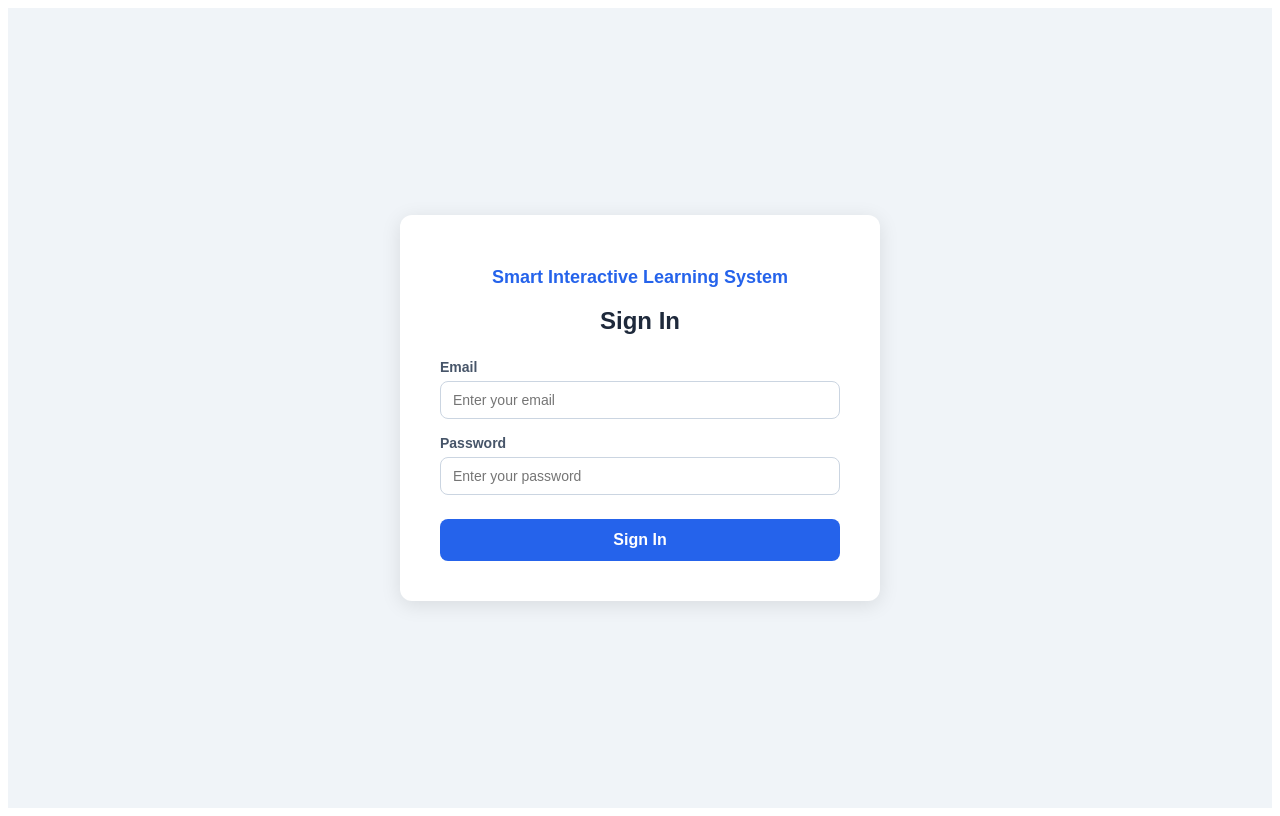
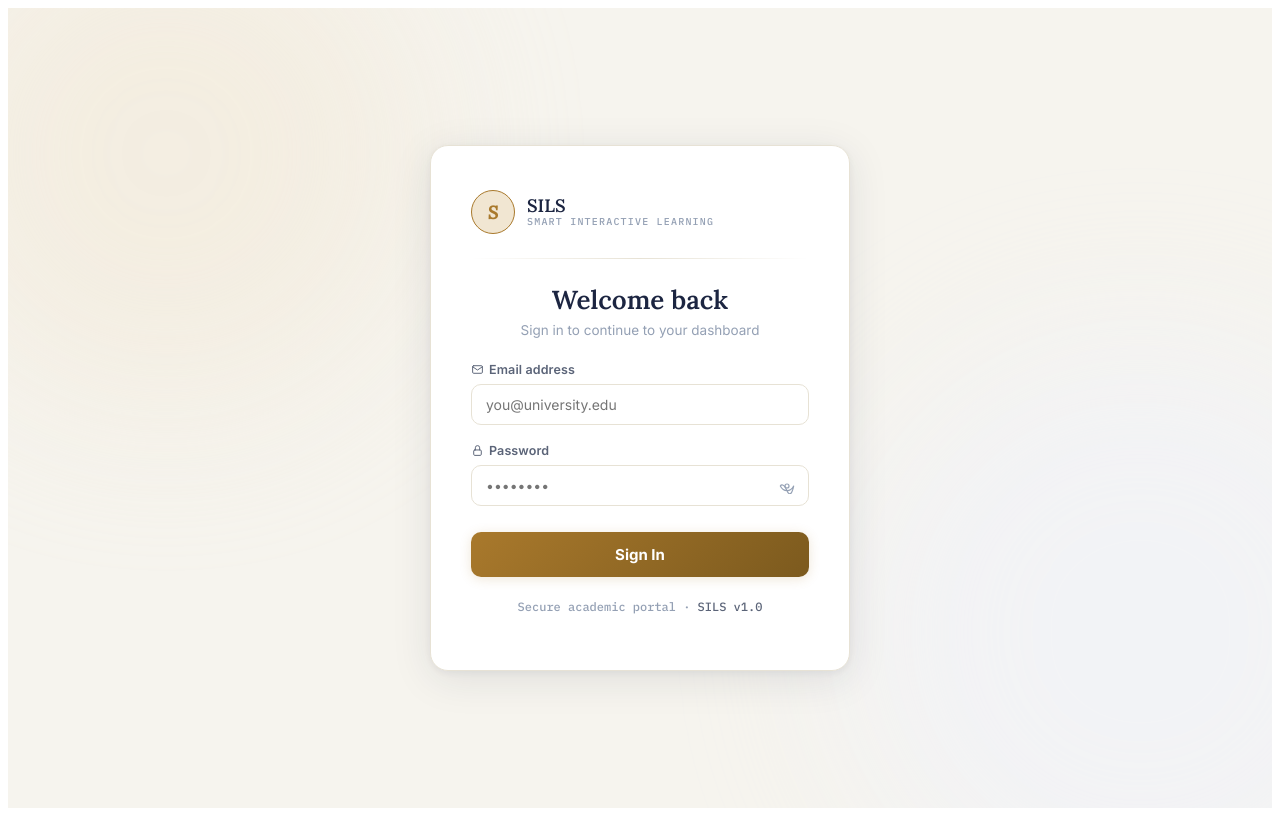
Before and after one commit to rain-0921/smart, a React (Create React App) app in the folder frontend/: page /login in a window 1280 px wide. Built offline with nearby package versions, Linux system fonts and the light colour scheme.

Commit message:
更改了frontend

```diff
--- a/frontend/src/pages/Login.jsx
+++ b/frontend/src/pages/Login.jsx
@@ -3,11 +3,94 @@ import { useNavigate } from 'react-router-dom';
 import { useAuth } from '../context/AuthContext';
 import { loginUser } from '../services/api';
 
+/* ════════════════════════════════════════════════════════════
+   DESIGN TOKENS — matches all dashboard pages
+   ════════════════════════════════════════════════════════════ */
+const token = {
+  paper:      '#F6F4EE',
+  surface:    '#FFFFFF',
+  line:       '#E7E2D5',
+  ink:        '#1C2541',
+  inkSoft:    '#5B6478',
+  inkFaint:   '#94A0B4',
+  brass:      '#A9792C',
+  brassSoft:  '#F1E6D2',
+  brassDeep:  '#7C5A1E',
+  danger:     '#B3261E',
+  dangerSoft: '#FBEAE9',
+  good:       '#1F7A4D',
+  goodSoft:   '#E7F5EE',
+  indigo:     '#4F46E5',
+  indigoSoft: '#EEF2FF',
+};
+
+const fontDisplay = "'Lora', Georgia, serif";
+const fontBody    = "'Inter', -apple-system, BlinkMacSystemFont, sans-serif";
+const fontMono    = "'IBM Plex Mono', 'SFMono-Regular', Consolas, monospace";
+
+/* ── GlobalStyle: fonts + CSS-only features ── */
+function GlobalStyle() {
+  return (
+    <style>{`
+      @import url('https://fonts.googleapis.com/css2?family=Lora:ital,wght@0,500;0,600;1,500&family=Inter:wght@400;500;600;700&family=IBM+Plex+Mono:wght@500;600&display=swap');
+
+      .login-root * { box-sizing: border-box; }
+      .login-root { font-family: ${fontBody}; }
+
+      .login-input:focus {
+        border-color: ${token.brass};
+        box-shadow: 0 0 0 3px ${token.brass}22;
+        outline: none;
+      }
+
+      .login-btn {
+        transition: filter .15s ease, transform .1s ease, box-shadow .15s ease;
+      }
+      .login-btn:hover:not(:disabled) {
+        filter: brightness(1.05);
+        box-shadow: 0 4px 16px ${token.brass}40;
+      }
+      .login-btn:active:not(:disabled) { transform: translateY(1px); }
+      .login-btn:focus-visible { outline: 2px solid ${token.brass}; outline-offset: 2px; }
+      .login-btn:disabled { opacity: 0.6; cursor: not-allowed; }
+
+      .login-card {
+        animation: login-rise .3s ease both;
+      }
+      @keyframes login-rise {
+        from { opacity: 0; transform: translateY(12px) scale(0.98); }
+        to   { opacity: 1; transform: translateY(0)   scale(1); }
+      }
+
+      .login-bg-orb {
+        animation: orb-drift 8s ease-in-out infinite alternate;
+      }
+      @keyframes orb-drift {
+        from { transform: translate(0, 0) scale(1); }
+        to   { transform: translate(24px, -18px) scale(1.06); }
+      }
+    `}</style>
+  );
+}
+
+/* ── Inline SVG icons ── */
+function Icon({ name, size = 18, color = 'currentColor' }) {
+  const c = { width: size, height: size, viewBox: '0 0 24 24', fill: 'none', stroke: color, strokeWidth: 1.8, strokeLinecap: 'round', strokeLinejoin: 'round' };
+  switch (name) {
+    case 'mail':    return <svg {...c}><rect x="3" y="5" width="18" height="14" rx="2"/><path d="M3 7l9 6 9-6"/></svg>;
+    case 'lock':    return <svg {...c}><rect x="5" y="11" width="14" height="10" rx="2"/><path d="M8 11V7a4 4 0 0 1 8 0v4"/></svg>;
+    case 'eye':     return <svg {...c}><path d="M2 12s3.6-7 10 7 10-7 10-7-3.6 7-10 7S2 12 2 12Z"/><circle cx="12" cy="12" r="3"/></svg>;
+    case 'eye-off': return <svg {...c}><path d="M17.9 17.4A10 10 0 0 1 2 12s3.6-7 10-7 10 7 10 7-3.6 7-10 7a10 10 0 0 1-5.1-1.4"/><path d="M2 2l20 20"/><path d="M12 12a2 2 0 0 0 1.6-.4"/></svg>;
+    default: return null;
+  }
+}
+
 function Login() {
-  const [email, setEmail]       = useState('');
+  const [email,    setEmail]    = useState('');
   const [password, setPassword] = useState('');
-  const [error, setError]       = useState('');
-  const [loading, setLoading]   = useState(false);
+  const [error,    setError]    = useState('');
+  const [loading,  setLoading]  = useState(false);
+  const [showPass, setShowPass] = useState(false);
 
   const { login } = useAuth();
   const navigate  = useNavigate();
@@ -21,7 +104,6 @@ function Login() {
       const res = await loginUser({ email, password });
       login(res.data.user, res.data.token);
 
-      // Redirect based on role
       const role = res.data.user.role;
       if (role === 'student')    navigate('/student');
       if (role === 'instructor') navigate('/instructor');
@@ -36,115 +118,248 @@ function Login() {
   };
 
   return (
-    <div style={styles.container}>
-      <div style={styles.card}>
-        <h1 style={styles.title}>Smart Interactive Learning System</h1>
-        <h2 style={styles.subtitle}>Sign In</h2>
+    <div className="login-root" style={styles.root}>
+      <GlobalStyle />
 
-        {error && <div style={styles.error}>{error}</div>}
+      {/* Decorative background orbs */}
+      <div className="login-bg-orb" style={{ ...styles.orb, top: '-10%', left: '-8%', width: 480, height: 480, background: `${token.brassSoft}` }} />
+      <div className="login-bg-orb" style={{ ...styles.orb, bottom: '-15%', right: '-10%', width: 560, height: 560, background: `${token.indigoSoft}`, animationDelay: '-4s' }} />
 
-        <form onSubmit={handleSubmit}>
+      <div className="login-card" style={styles.card}>
+        {/* Brand header */}
+        <div style={styles.brandWrap}>
+          <div style={styles.brandIcon}>
+            <span style={{ fontFamily: fontDisplay, fontStyle: 'italic', fontWeight: 600, color: token.brass, fontSize: 18 }}>S</span>
+          </div>
+          <div>
+            <div style={{ fontFamily: fontDisplay, fontWeight: 600, color: token.ink, fontSize: 18, lineHeight: 1.1 }}>SILS</div>
+            <div style={{ fontFamily: fontMono, fontSize: 10, letterSpacing: '0.12em', color: token.inkFaint, textTransform: 'uppercase' }}>Smart Interactive Learning</div>
+          </div>
+        </div>
+
+        <div style={styles.divider} />
+
+        <h2 style={styles.subtitle}>Welcome back</h2>
+        <p style={styles.hint}>Sign in to continue to your dashboard</p>
+
+        {error && (
+          <div style={styles.errorBox}>
+            <Icon name="lock" size={15} color={token.danger} />
+            {error}
+          </div>
+        )}
+
+        <form onSubmit={handleSubmit} noValidate>
+          {/* Email field */}
           <div style={styles.field}>
-            <label style={styles.label}>Email</label>
+            <label style={styles.label}>
+              <Icon name="mail" size={13} color={token.inkSoft} />
+              {' '}Email address
+            </label>
             <input
+              className="login-input"
               style={styles.input}
               type="email"
-              placeholder="Enter your email"
+              placeholder="you@university.edu"
               value={email}
               onChange={(e) => setEmail(e.target.value)}
               required
+              autoComplete="email"
             />
           </div>
 
+          {/* Password field */}
           <div style={styles.field}>
-            <label style={styles.label}>Password</label>
-            <input
-              style={styles.input}
-              type="password"
-              placeholder="Enter your password"
-              value={password}
-              onChange={(e) => setPassword(e.target.value)}
-              required
-            />
+            <label style={styles.label}>
+              <Icon name="lock" size={13} color={token.inkSoft} />
+              {' '}Password
+            </label>
+            <div style={styles.passWrap}>
+              <input
+                className="login-input"
+                style={{ ...styles.input, paddingRight: 44 }}
+                type={showPass ? 'text' : 'password'}
+                placeholder="••••••••"
+                value={password}
+                onChange={(e) => setPassword(e.target.value)}
+                required
+                autoComplete="current-password"
+              />
+              <button
+                type="button"
+                style={styles.passToggle}
+                onClick={() => setShowPass(v => !v)}
+                aria-label={showPass ? 'Hide password' : 'Show password'}
+              >
+                <Icon name={showPass ? 'eye-off' : 'eye'} size={16} color={token.inkFaint} />
+              </button>
+            </div>
           </div>
 
-          <button style={styles.button} type="submit" disabled={loading}>
-            {loading ? 'Signing in...' : 'Sign In'}
+          <button className="login-btn" style={styles.submitBtn} type="submit" disabled={loading}>
+            {loading ? (
+              <span style={{ display: 'flex', alignItems: 'center', gap: 8 }}>
+                <span style={styles.spinner} />
+                Signing in…
+              </span>
+            ) : 'Sign In'}
           </button>
         </form>
+
+        <p style={styles.footer}>
+          <span style={{ color: token.inkFaint }}>Secure academic portal · </span>
+          <span style={{ color: token.inkSoft, fontSize: 12 }}>SILS v1.0</span>
+        </p>
       </div>
     </div>
   );
 }
 
 const styles = {
-  container: {
+  root: {
     minHeight: '100vh',
     display: 'flex',
     alignItems: 'center',
     justifyContent: 'center',
-    backgroundColor: '#f0f4f8',
-    fontFamily: 'Arial, sans-serif'
+    background: token.paper,
+    position: 'relative',
+    overflow: 'hidden',
+  },
+  orb: {
+    position: 'absolute',
+    borderRadius: '50%',
+    filter: 'blur(80px)',
+    opacity: 0.45,
+    pointerEvents: 'none',
   },
   card: {
-    backgroundColor: '#ffffff',
-    padding: '40px',
-    borderRadius: '12px',
-    boxShadow: '0 4px 20px rgba(0,0,0,0.1)',
+    position: 'relative',
+    background: token.surface,
+    borderRadius: 18,
+    border: `1px solid ${token.line}`,
+    padding: '44px 40px',
     width: '100%',
-    maxWidth: '400px'
+    maxWidth: 420,
+    boxShadow: `0 8px 40px rgba(28,37,65,0.10), 0 2px 8px rgba(28,37,65,0.06)`,
   },
-  title: {
-    fontSize: '18px',
-    color: '#2563eb',
-    textAlign: 'center',
-    marginBottom: '4px'
+  brandWrap: {
+    display: 'flex',
+    alignItems: 'center',
+    gap: 12,
+    marginBottom: 24,
+  },
+  brandIcon: {
+    width: 44,
+    height: 44,
+    borderRadius: '50%',
+    border: `1.5px solid ${token.brass}`,
+    display: 'flex',
+    alignItems: 'center',
+    justifyContent: 'center',
+    background: token.brassSoft,
+    flexShrink: 0,
+  },
+  divider: {
+    height: 1,
+    background: `linear-gradient(to right, transparent, ${token.line}, transparent)`,
+    marginBottom: 24,
   },
   subtitle: {
-    fontSize: '24px',
-    color: '#1e293b',
+    margin: '0 0 6px',
+    fontFamily: fontDisplay,
+    fontWeight: 600,
+    fontSize: 26,
+    color: token.ink,
     textAlign: 'center',
-    marginBottom: '24px'
+  },
+  hint: {
+    margin: '0 0 24px',
+    fontSize: 13.5,
+    color: token.inkFaint,
+    textAlign: 'center',
+  },
+  errorBox: {
+    display: 'flex',
+    alignItems: 'center',
+    gap: 9,
+    padding: '10px 14px',
+    borderRadius: 10,
+    marginBottom: 18,
+    fontSize: 13.5,
+    fontWeight: 500,
+    background: token.dangerSoft,
+    color: token.danger,
+    border: `1px solid ${token.danger}22`,
   },
   field: {
-    marginBottom: '16px'
+    marginBottom: 18,
   },
   label: {
-    display: 'block',
-    marginBottom: '6px',
-    fontSize: '14px',
-    color: '#475569',
-    fontWeight: 'bold'
+    display: 'flex',
+    alignItems: 'center',
+    gap: 5,
+    marginBottom: 7,
+    fontSize: 12.5,
+    fontWeight: 600,
+    color: token.inkSoft,
+    letterSpacing: '0.01em',
   },
   input: {
     width: '100%',
-    padding: '10px 12px',
-    borderRadius: '8px',
-    border: '1px solid #cbd5e1',
-    fontSize: '14px',
+    padding: '11px 14px',
+    borderRadius: 10,
+    border: `1.5px solid ${token.line}`,
+    fontSize: 14,
+    fontFamily: fontBody,
+    color: token.ink,
+    background: token.surface,
     boxSizing: 'border-box',
-    outline: 'none'
+    transition: 'border-color .15s ease, box-shadow .15s ease',
   },
-  button: {
+  passWrap: {
+    position: 'relative',
+  },
+  passToggle: {
+    position: 'absolute',
+    right: 12,
+    top: '50%',
+    transform: 'translateY(-50%)',
+    background: 'none',
+    border: 'none',
+    cursor: 'pointer',
+    padding: 2,
+    lineHeight: 0,
+  },
+  submitBtn: {
     width: '100%',
-    padding: '12px',
-    backgroundColor: '#2563eb',
-    color: '#ffffff',
+    padding: '13px',
+    background: `linear-gradient(135deg, ${token.brass}, ${token.brassDeep})`,
+    color: '#fff',
     border: 'none',
-    borderRadius: '8px',
-    fontSize: '16px',
-    fontWeight: 'bold',
+    borderRadius: 10,
+    fontSize: 15,
+    fontWeight: 700,
+    fontFamily: fontBody,
     cursor: 'pointer',
-    marginTop: '8px'
+    marginTop: 8,
+    boxShadow: `0 2px 12px ${token.brass}30`,
   },
-  error: {
-    backgroundColor: '#fee2e2',
-    color: '#dc2626',
-    padding: '10px 14px',
-    borderRadius: '8px',
-    marginBottom: '16px',
-    fontSize: '14px'
-  }
+  spinner: {
+    display: 'inline-block',
+    width: 14,
+    height: 14,
+    border: '2px solid rgba(255,255,255,0.4)',
+    borderTopColor: '#fff',
+    borderRadius: '50%',
+    animation: 'spin 0.7s linear infinite',
+  },
+  footer: {
+    marginTop: 22,
+    textAlign: 'center',
+    fontSize: 12,
+    color: token.inkFaint,
+    fontFamily: fontMono,
+  },
 };
 
 export default Login;
```
Also changed, not shown: frontend/src/pages/StudentDashboard.jsx (+39 -39 lines), 2 other files (tests, documents, lock files or other folders).
